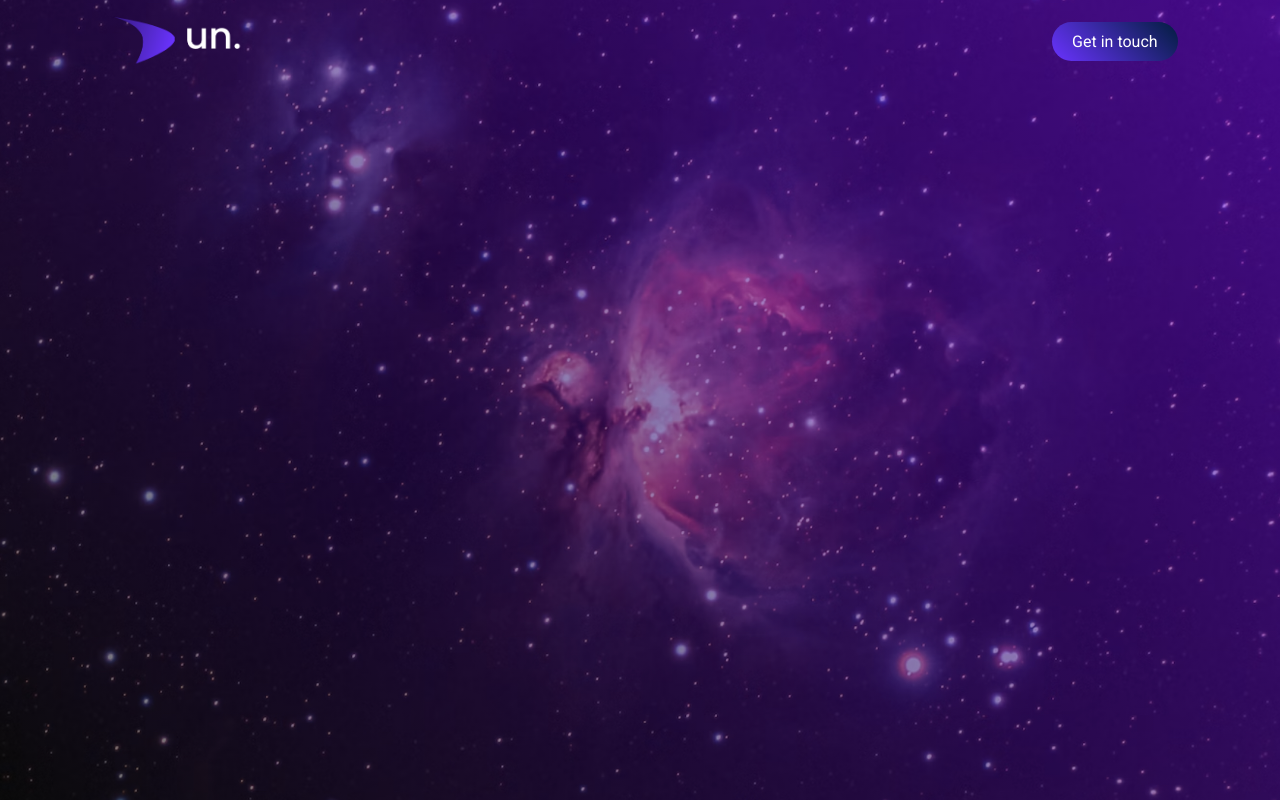
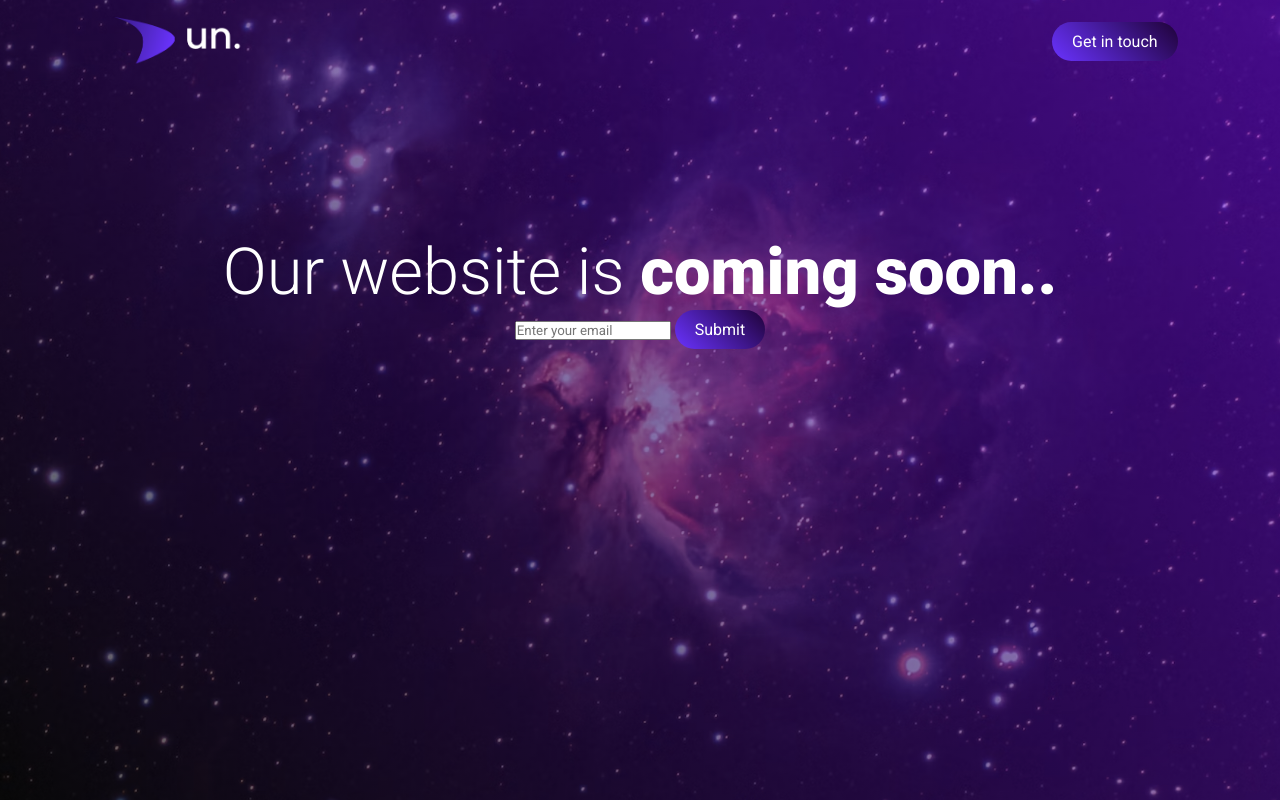
Before and after one commit to fmfahath/coming_soon_page, a plain HTML site: page index.html in a window 1280 px wide. Drawn offline with Linux system fonts and the light colour scheme.

Commit message:
content h1 / span : css

```diff
--- a/css/main.css
+++ b/css/main.css
@@ -10,7 +10,7 @@
 .hero{
     width: 100%;
     min-height: 100vh;
-    background-image: linear-gradient(45deg, rgba(0,0,0,0.5),rgba(118,0,255,0.5)),url(../img/background.jpg);
+    background-image: linear-gradient(45deg, rgba(0,0,0,0.6),rgba(118,0,255,0.5)),url(../img/background.jpg);
     background-position: center;
     background-size: cover;
     padding: 10px 8%;
@@ -32,7 +32,7 @@ nav{
 
 .btn{
     /* display: inline-block; */
-    background: linear-gradient(45deg, #6a33ff, #021d3f);
+    background: linear-gradient(45deg, #6a33ff, #1f0238);
     text-decoration: none;
     padding: 10px 20px;
     font-size: 16px;
@@ -42,3 +42,16 @@ nav{
     color: #fff;
     cursor: pointer;
 }
+
+.content{
+    margin: 15% auto 0;
+}
+
+.content h1{
+    font-size: 65px;
+    font-weight: 300;
+}
+
+.content h1 span{
+    font-weight: 900;
+}
--- a/index.html
+++ b/index.html
@@ -12,6 +12,14 @@
             <img src="./img/logo.png" alt="logo" class="logo">
             <button class="btn">Get in touch</button>
        </nav>
+
+       <div class="content">
+            <h1>Our website is <span>coming soon..</span></h1>
+            <form >
+                <input type="email" placeholder="Enter your email" required>
+                <button type="submit" class="btn">Submit</button>
+            </form>
+       </div>
     </div>
 </body>
 </html>
```
